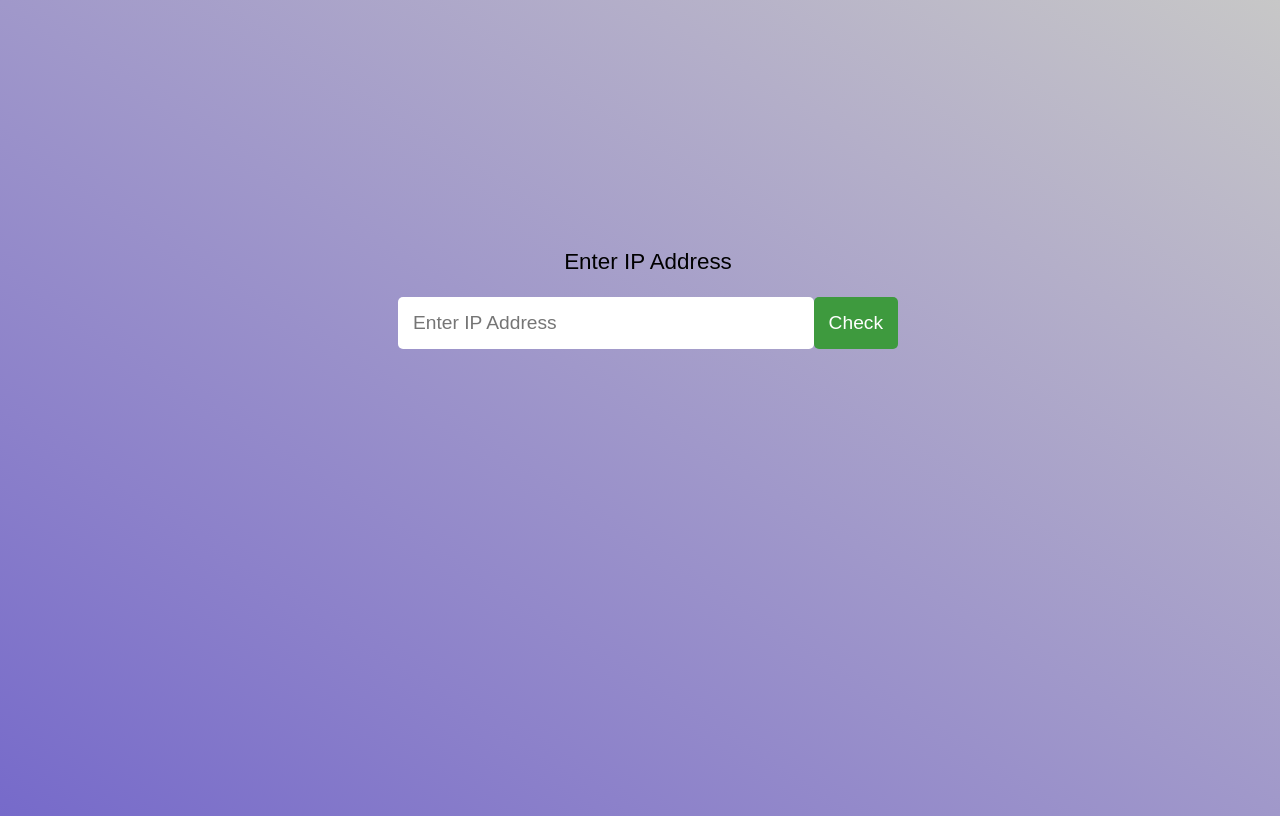
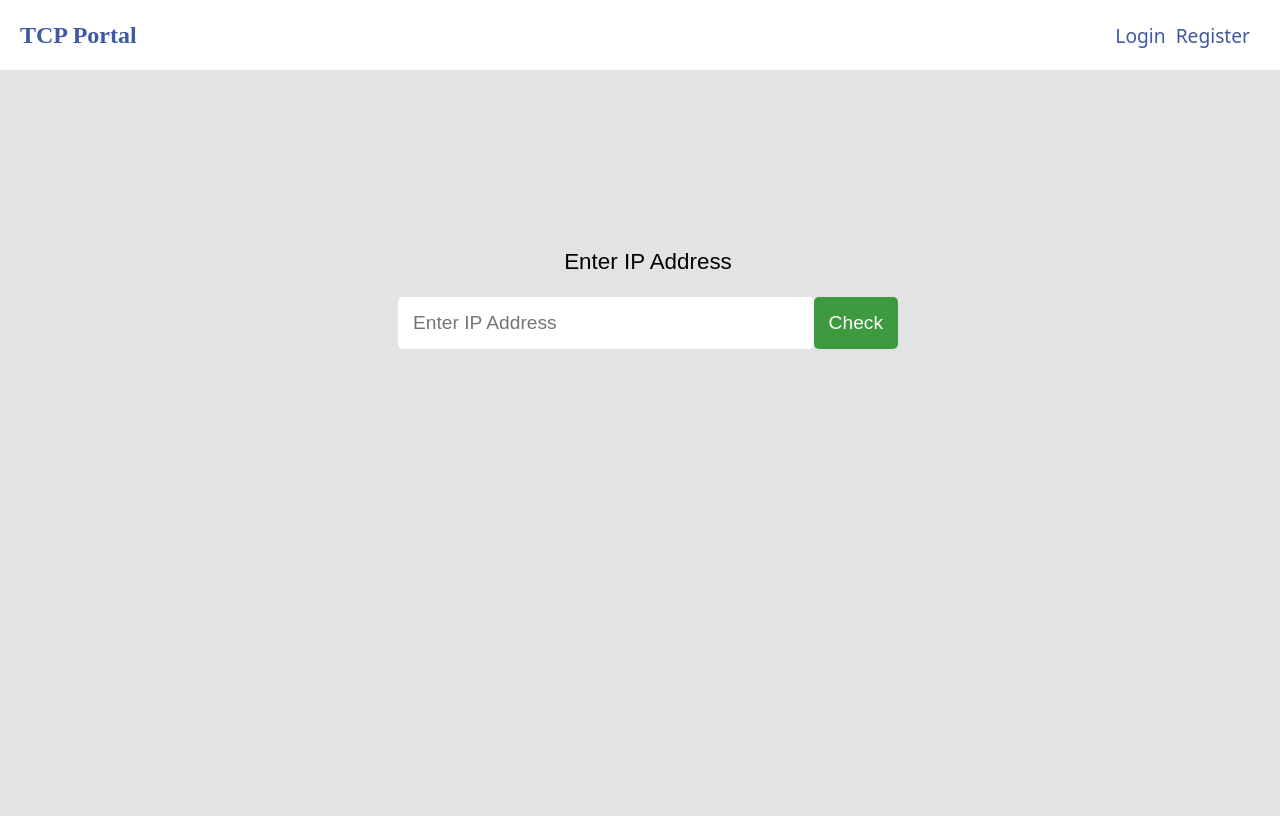
Before and after one commit to EV-OD/tcp_backend, a Django app: page / in a window 1280 px wide. Run offline with Django 5.2, Linux system fonts and the light colour scheme.

Commit message:
added navbar

```diff
--- a/tcp_portal/static/style.css
+++ b/tcp_portal/static/style.css
@@ -1,12 +1,5 @@
 body {
-  background: linear-gradient(
-    to right top,
-    #766aca,
-    #8c81ca,
-    #a098ca,
-    #b4afc9,
-    #c7c7c7
-  );
+  background: rgb(227, 227, 227);
   background-repeat: no-repeat;
   width: 100vw;
   height: 100vh;
@@ -36,6 +29,22 @@ body {
   border-radius: 5px;
   outline: none;
 }
+
+.navbar {
+  position: absolute;
+  top: 0;
+  left: 0;
+  right: 0;
+  height: 70px;
+  background-color: #ffffff;
+  color: #4059a3;
+  display: flex;
+  align-items: center;
+  padding-inline: 20px;
+}
+.navbar h2 {
+  margin-right: auto;
+}
 .ip_search button {
   font-size: 1.2em;
   padding: 15px;
@@ -51,3 +60,21 @@ body {
   font-family: sans-serif;
   font-weight: 400;
 }
+.menu {
+  display: flex;
+  align-items: center;
+  gap: 10px;
+  margin-right: 10px;
+}
+a {
+  text-decoration: none;
+  color: inherit;
+  font-size: 1.2em;
+  font-family: system-ui, -apple-system, BlinkMacSystemFont, "Segoe UI", Roboto,
+    Oxygen, Ubuntu, Cantarell, "Open Sans", "Helvetica Neue", sans-serif;
+}
+.navbar p {
+  background-color: rgba(216, 216, 216, 0.5);
+  border-radius: 10px;
+  padding: 10px;
+}
--- a/tcp_portal/templates/index.html
+++ b/tcp_portal/templates/index.html
@@ -8,6 +8,16 @@
     <link rel="stylesheet" href="{% static 'style.css' %}" />
   </head>
   <body>
+    <nav class="navbar">
+      <h2>TCP Portal</h2>
+      <div class="menu">
+        <a href="{% url 'loginPage' %}">Login</a>
+        <a href="{% url 'registerPage' %}">Register</a>
+      </div>
+      {% comment %}
+      <p>Welcome, Rabin</p>
+      {% endcomment %}
+    </nav>
     <div class="wrapper">
       <div class="container">
         <h3>Enter IP Address</h3>
```
